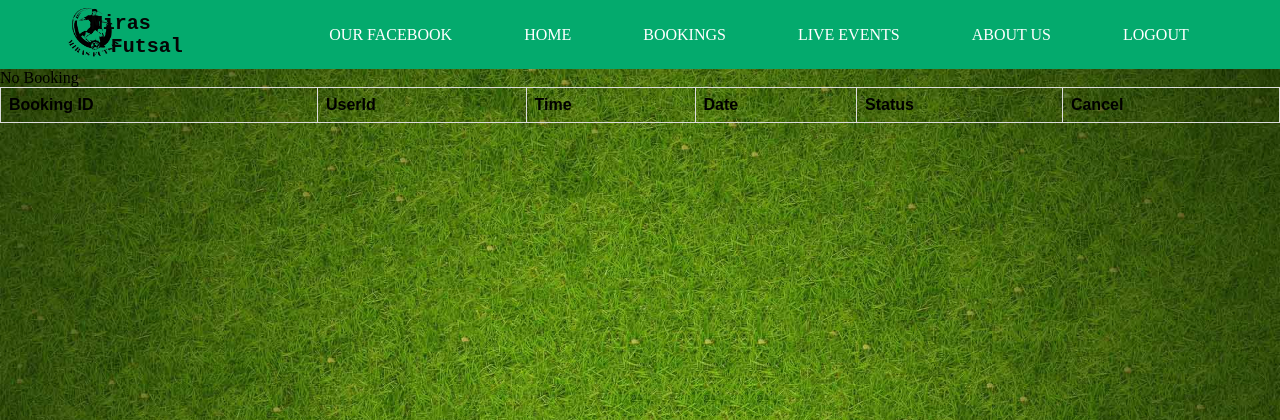
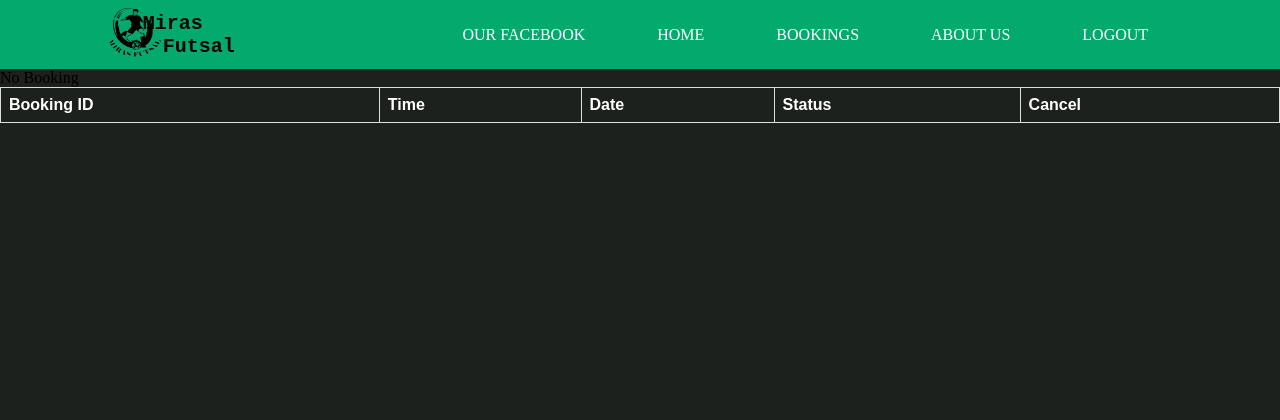
Before and after one commit to BaniyaRam/mini-project, a PHP site: page /cart.php in a window 1280 px wide. Shown: the top 420 px of the page. Run offline with PHP 8.4, Linux system fonts and the light colour scheme; the visitor is signed in with stand-in values (Sample User, id 1); data that the repository does not hold is empty.

Commit message:
everything

```diff
--- a/cart.php
+++ b/cart.php
@@ -19,7 +19,6 @@
     <table>
         <tr>
             <th>Booking ID</th>
-            <th>UserId</th>
             <th>Time</th>
             <th>Date</th>
             <th>Status</th>
@@ -29,7 +28,6 @@
 if(mysqli_num_rows($result) > 0){
     while($row = mysqli_fetch_assoc($result)){
         $booking_id = $row['booking_id'];
-        $user_id = $row['user_id'];
         $time = $row['time'];
         $date = $row['date'];
         $status = $row['status'];
@@ -37,7 +35,6 @@
         echo "
         <tr>
             <td>$booking_id</td>
-            <td>$user_id</td>
             <td>$time</td>
             <td>$date</td>
             <td>$message</td>
--- a/css/cart.css
+++ b/css/cart.css
@@ -18,3 +18,8 @@
   tr:nth-child(even) {
     background-color: #dddddd;
   }
+
+
+  th {
+    color: white
+  }
--- a/css/navbar.css
+++ b/css/navbar.css
@@ -1,3 +1,8 @@
+* {
+    margin: 0;
+    padding: 0;
+}
+
 .navbar {
     display: flex;
     position: relative;
@@ -16,7 +21,7 @@
     font-weight: bold;
     font-family: 'Courier New', monospace;
     color: rgb(5, 5, 5);
-    margin-left: -150px;
+    margin-left: -220px;
 }
 .logo-text-box span {
     margin-left: 20px;
--- a/css/styles.css
+++ b/css/styles.css
@@ -3,10 +3,8 @@
 }
 
 body {
-    margin: 0;
-    padding: 0;
-    background-image: url('../includes/turf3.jpg');
-    background-size: cover;
+    background-color: rgb(28,33,29);
+
 }
 
 .remove {
@@ -89,13 +87,17 @@
 .slider {
     margin-left: 15vw;
     margin-top: 40px;
+    position: relative;
 }
 
 .images {
     position: absolute;
+    margin-top: 50px;
     min-width: 600px;
     width: 70vw;
     height: 70vh;
     display: block;
     animation: fadeIn 5s;
+    box-shadow: 0 0 10px #04AA6D;
+    border-radius: 10px;
 }
--- a/includes/navbar.php
+++ b/includes/navbar.php
@@ -23,13 +23,12 @@
         <div class="navbar-links">
           <ul>
             <li><a href="https://www.facebook.com/mirasfutsal" target="_blank">OUR FACEBOOK</a></li>
-            <li><a href="#">HOME</a></li>
+            <li><a href="index.php">HOME</a></li>
             <?php
             if (isset($_SESSION['username'])) {
                 echo '<li><a href="booking.php">BOOKINGS</a></li>';
             }
 ?>
-            <li><a href="#">LIVE EVENTS</a></li>
             <li><a href="contactus.php">ABOUT US</a></li>
             <?php
 if (!isset($_SESSION["username"])) {
--- a/js/cart.js
+++ b/js/cart.js
@@ -2,7 +2,6 @@
     const response = await fetch(`http://localhost/mini-project/editbooking.php?booking_id=${id}`)
     const data = await response.text()
     if(data === "done"){
-        alert()
-        window.location.href = "index.php"
+        window.location.reload()
     }
 }
```
Also changed, not shown: booking.php (+9 -7 lines), css/booking.css (+14 -0 lines), includes/body.php (+8 -0 lines).
